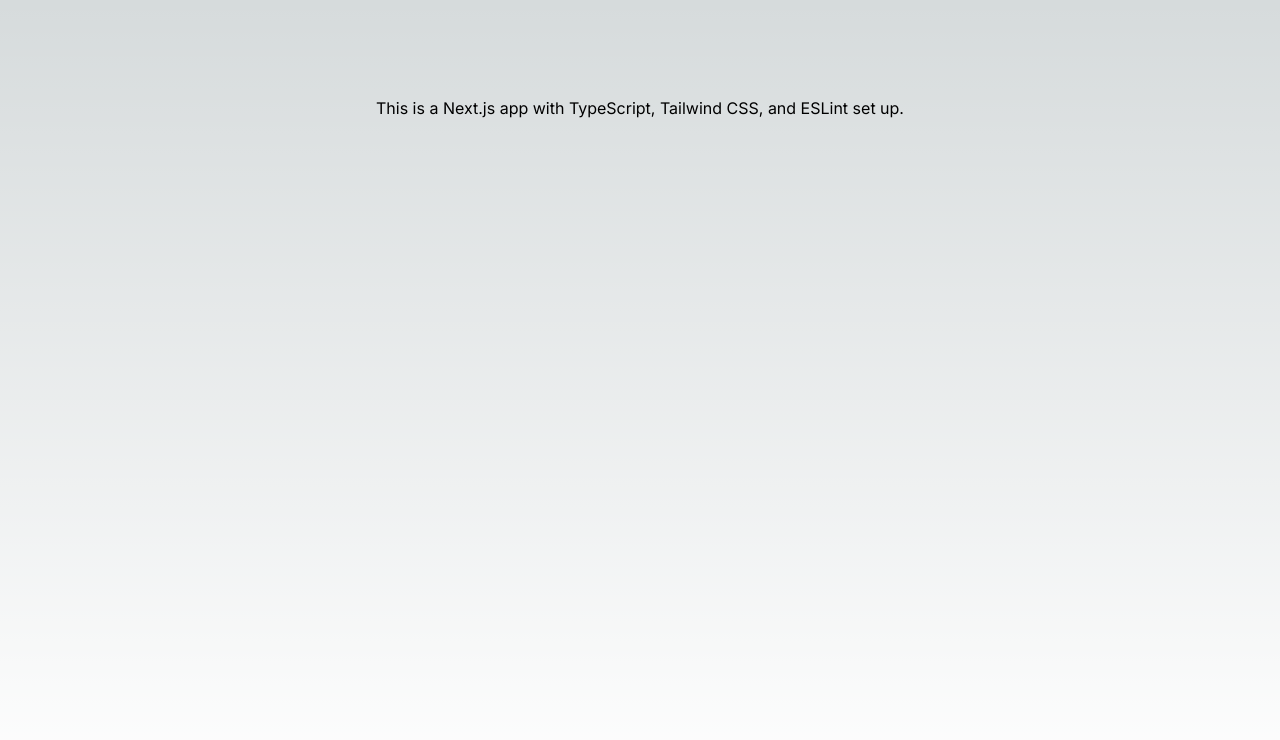
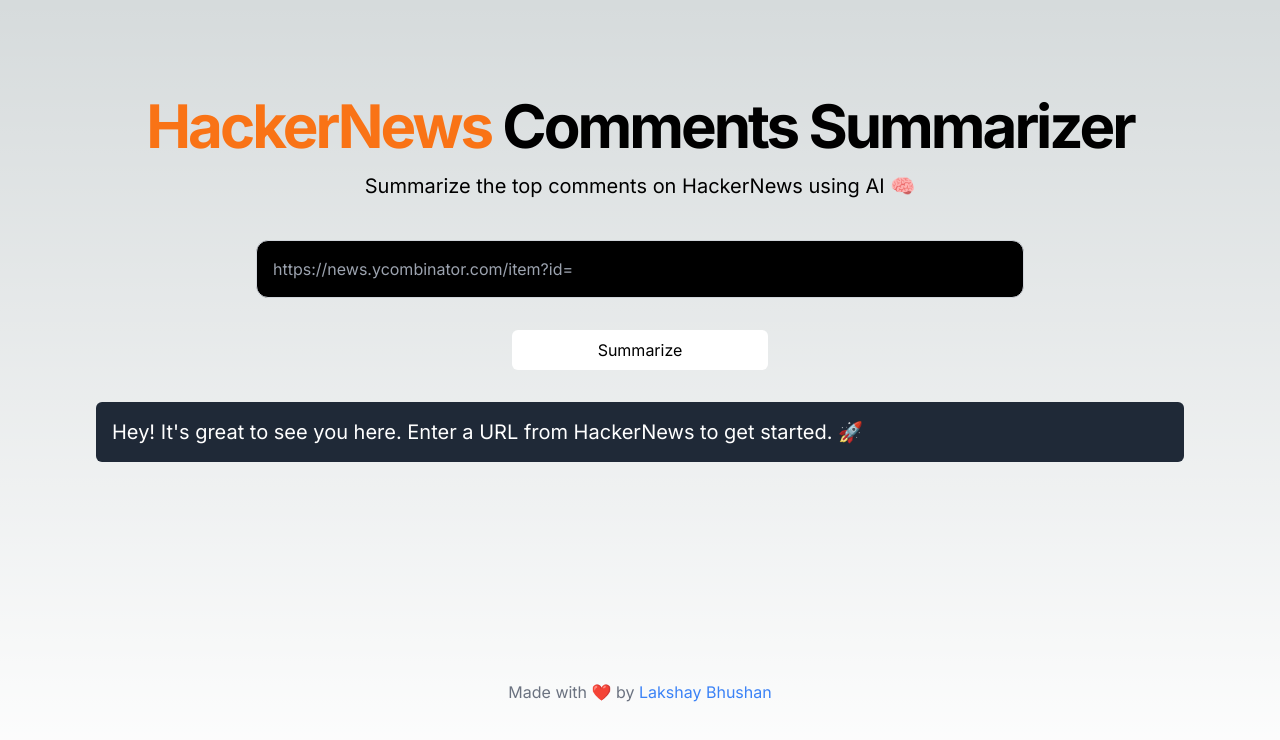
Before and after one commit to lakshaybhushan/what-the-hack, a Next.js app: page / in a window 1280 px wide. Shown: the top 740 px of the page. Built offline with nearby package versions, Linux system fonts and the light colour scheme.

Commit message:
vercel deploy

```diff
--- /dev/null
+++ b/app/actions.ts
@@ -0,0 +1,18 @@
+"use server"
+
+export async function handleURL(e: FormData) {
+  const hnUrl = e.get("hnUrl") as string
+  console.log(hnUrl)
+
+  if (!hnUrl) {
+    return ("Please enter a valid URL")
+  }
+
+  const res = await fetch(
+    "https://hnai-server.lakshb.workers.dev/?hnURL=" + hnUrl
+  )
+
+  const data = (await res.json()) as { response: string }
+
+  return data.response
+}
--- a/app/api/hello/route.ts
+++ /dev/null
@@ -1,22 +0,0 @@
-import type { NextRequest } from 'next/server'
-import { getRequestContext } from '@cloudflare/next-on-pages'
-
-export const runtime = 'edge'
-
-export async function GET(request: NextRequest) {
-  let responseText = 'Hello World'
-
-  // In the edge runtime you can use Bindings that are available in your application
-  // (for more details see:
-  //    - https://developers.cloudflare.com/pages/framework-guides/deploy-a-nextjs-site/#use-bindings-in-your-nextjs-application
-  //    - https://developers.cloudflare.com/pages/functions/bindings/
-  // )
-  //
-  // KV Example:
-  // const myKv = getRequestContext().env.MY_KV_NAMESPACE
-  // await myKv.put('suffix', ' from a KV store!')
-  // const suffix = await myKv.get('suffix')
-  // responseText += suffix
-
-  return new Response(responseText)
-}
--- a/app/layout.tsx
+++ b/app/layout.tsx
@@ -1,22 +1,22 @@
-import type { Metadata } from "next";
-import { Inter } from "next/font/google";
-import "./globals.css";
+import type { Metadata } from "next"
+import { Inter } from "next/font/google"
+import "./globals.css"
 
-const inter = Inter({ subsets: ["latin"] });
+const inter = Inter({ subsets: ["latin"] })
 
 export const metadata: Metadata = {
-  title: "Create Next App",
-  description: "Generated by create next app",
-};
+  title: "HackerNews Comments Summarizer",
+  description: "Summarize the top comments on HackerNews using AI",
+}
 
 export default function RootLayout({
   children,
 }: Readonly<{
-  children: React.ReactNode;
+  children: React.ReactNode
 }>) {
   return (
     <html lang="en">
       <body className={inter.className}>{children}</body>
     </html>
-  );
+  )
 }
--- a/app/page.tsx
+++ b/app/page.tsx
@@ -1,11 +1,28 @@
-import Image from "next/image"
+import InputForm from "@/components/form"
 
 export default function Home() {
   return (
-    <main className="flex min-h-screen flex-col items-center justify-between p-24">
-      <p>
-        This is a Next.js app with TypeScript, Tailwind CSS, and ESLint set up.
+    <main className="min-h-screen flex flex-col items-center justify-between p-24">
+      <h1 className="font-bold text-6xl tracking-tighter">
+        <span className="text-orange-500">HackerNews</span> Comments Summarizer
+      </h1>
+
+      <p className="text-xl pt-4">
+        Summarize the top comments on HackerNews using AI 🧠
       </p>
+      <InputForm />
+      <footer className="mt-auto">
+        <p className="text-center text-gray-500">
+          Made with ❤️ by{" "}
+          <a
+            href="https://lakshb.dev"
+            target="_blank"
+            rel="noreferrer noopener"
+            className="text-blue-500">
+            Lakshay Bhushan
+          </a>
+        </p>
+      </footer>
     </main>
   )
 }
--- /dev/null
+++ b/components/form.tsx
@@ -0,0 +1,47 @@
+"use client"
+import { handleURL } from "@/app/actions"
+import { useState } from "react"
+
+export const runtime = "edge"
+
+export default function InputForm() {
+  const [summarized, setSummarized] = useState<string>("")
+
+  return (
+    <div className="w-full my-10 flex flex-col items-center justify-center">
+      <form
+        action={async (e) => {
+          const response = await handleURL(e)
+          setSummarized(response)
+        }}
+        className="flex flex-col items-center">
+        <input
+          type="text"
+          name="hnUrl"
+          placeholder="https://news.ycombinator.com/item?id="
+          className="border border-gray-300 p-4 rounded-xl text-slate-100 bg-black w-[60vw]"
+        />
+        <button
+          type="submit"
+          className="bg-white text-black p-2 rounded-md w-64 mt-8">
+          Summarize
+        </button>
+      </form>
+
+      {summarized ? (
+        <div className="w-full mt-8 p-4 bg-gray-800 text-white rounded-md">
+          <p className="text-xl">{summarized}</p>
+        </div>
+      ) : (
+        <>
+          <div className="w-full mt-8 p-4 bg-gray-800 text-white rounded-md">
+            <p className="text-xl">
+              Hey! It&apos;s great to see you here. Enter a URL from HackerNews
+              to get started. 🚀
+            </p>
+          </div>
+        </>
+      )}
+    </div>
+  )
+}
```
